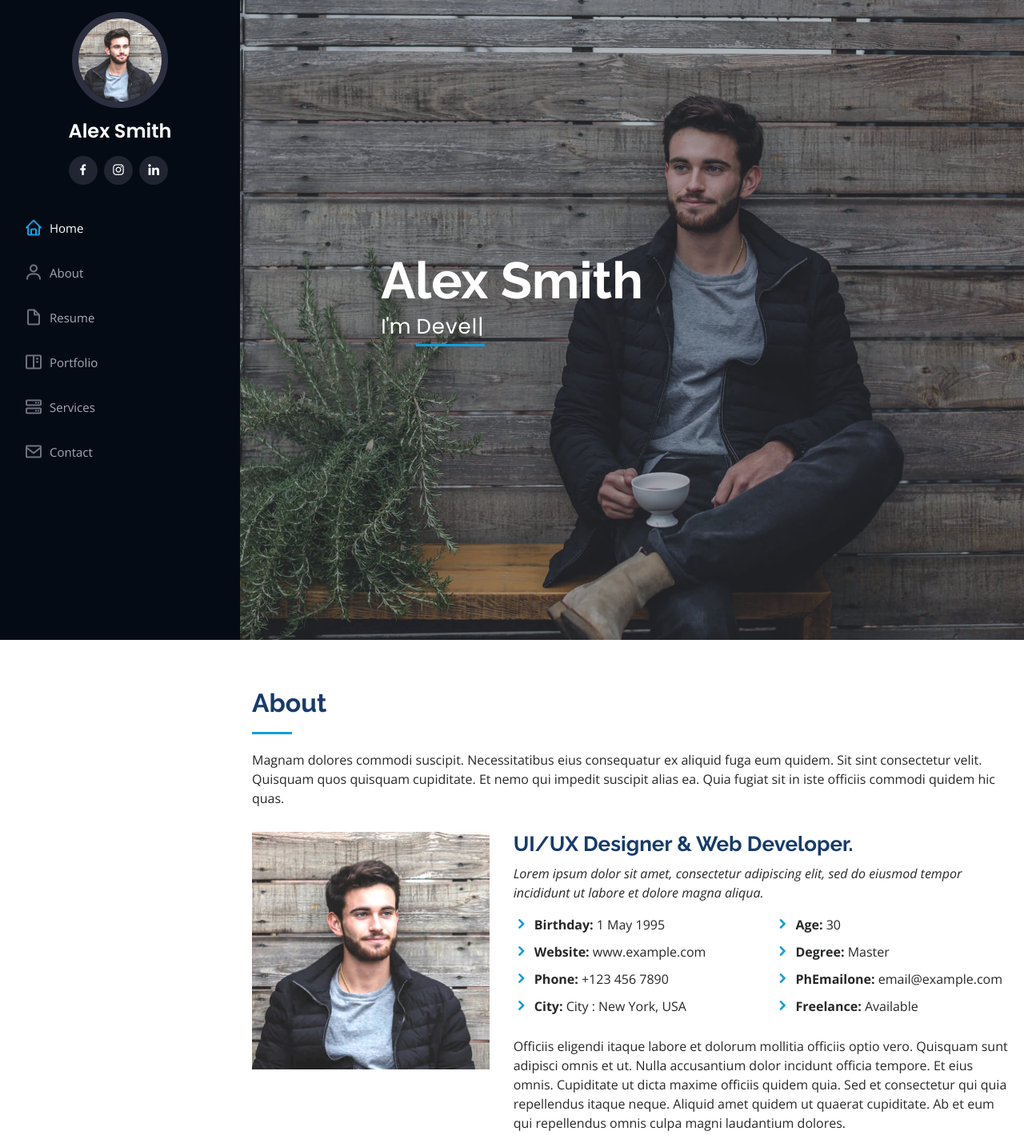
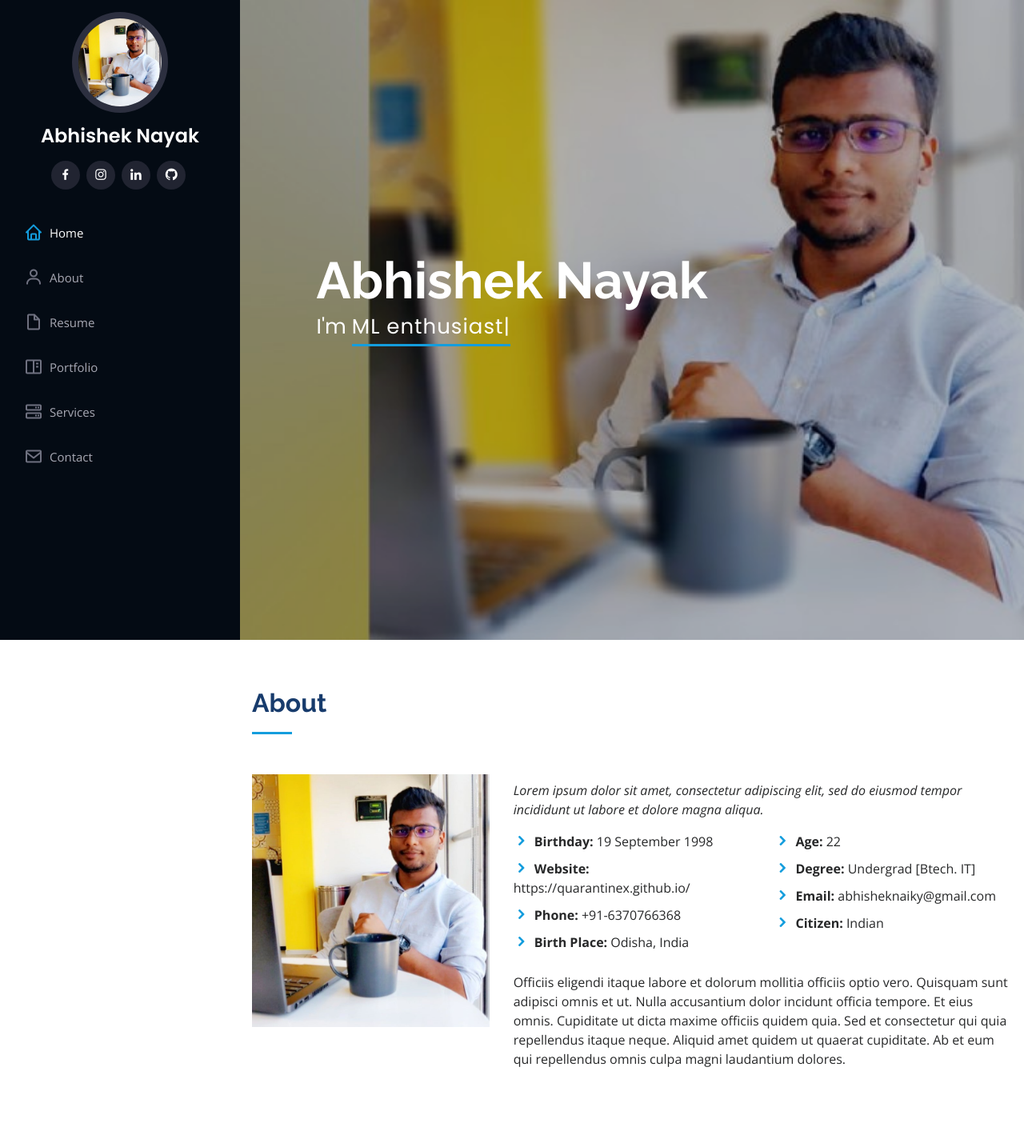
Before and after one commit to Quarantinex/Quarantinex.github.io, a plain HTML site: page index.html in a window 1280 px wide. Shown: the top 1419 px of the page at 80% size. Drawn offline with nearby package versions, Linux system fonts and the light colour scheme.

Commit message:
photo updates

```diff
--- a/assets/css/style.css
+++ b/assets/css/style.css
@@ -211,7 +211,7 @@ h1, h2, h3, h4, h5, h6 {
 #hero {
   width: 100%;
   height: 100vh;
-  background: url("../img/hero-bg.jpg") top center;
+  background: url("../img/office3.jpg") top center;
   background-size: cover;
 }
 
--- a/index.html
+++ b/index.html
@@ -45,12 +45,13 @@
     <div class="d-flex flex-column">
 
       <div class="profile">
-        <img src="assets/img/profile-img.jpg" alt="" class="img-fluid rounded-circle">
-        <h1 class="text-light"><a href="index.html">Alex Smith</a></h1>
+        <img src="assets/img/office2.jpg" alt="" class="img-fluid rounded-circle">
+        <h1 class="text-light"><a href="index.html">Abhishek Nayak</a></h1>
         <div class="social-links mt-3 text-center">
           <a href="https://www.facebook.com/abhishek.naiky" class="facebook"><i class="bx bxl-facebook"></i></a>
           <a href="https://www.instagram.com/dec0d3d_me/" class="instagram"><i class="bx bxl-instagram"></i></a>
           <a href="https://www.linkedin.com/in/abhishek-nayak-366601130/" class="linkedin"><i class="bx bxl-linkedin"></i></a>
+          <a href="https://github.com/Quarantinex" class="github"><i class='bx bxl-github'></i></a>
         </div>
       </div>
 
@@ -58,7 +59,9 @@
         <ul>
           <li class="active"><a href="index.html"><i class="bx bx-home"></i> <span>Home</span></a></li>
           <li><a href="#about"><i class="bx bx-user"></i> <span>About</span></a></li>
+
           <li><a href="#resume"><i class="bx bx-file-blank"></i> <span>Resume</span></a></li>
+
           <li><a href="#portfolio"><i class="bx bx-book-content"></i> Portfolio</a></li>
           <li><a href="#services"><i class="bx bx-server"></i> Services</a></li>
           <li><a href="#contact"><i class="bx bx-envelope"></i> Contact</a></li>
@@ -73,8 +76,8 @@
   <!-- ======= Hero Section ======= -->
   <section id="hero" class="d-flex flex-column justify-content-center align-items-center">
     <div class="hero-container" data-aos="fade-in">
-      <h1>Alex Smith</h1>
-      <p>I'm <span class="typed" data-typed-items="Designer, Developer, Freelancer, Photographer"></span></p>
+      <h1>Abhishek Nayak</h1>
+      <p>I'm <span class="typed" data-typed-items="Developer, ML enthusiast, Student"></span></p>
     </div>
   </section><!-- End Hero -->
 
@@ -86,15 +89,15 @@
 
         <div class="section-title">
           <h2>About</h2>
-          <p>Magnam dolores commodi suscipit. Necessitatibus eius consequatur ex aliquid fuga eum quidem. Sit sint consectetur velit. Quisquam quos quisquam cupiditate. Et nemo qui impedit suscipit alias ea. Quia fugiat sit in iste officiis commodi quidem hic quas.</p>
+          <p></p>
         </div>
 
         <div class="row">
           <div class="col-lg-4" data-aos="fade-right">
-            <img src="assets/img/profile-img.jpg" class="img-fluid" alt="">
+            <img src="assets/img/office2.jpg" class="img-fluid" alt="">
           </div>
           <div class="col-lg-8 pt-4 pt-lg-0 content" data-aos="fade-left">
-            <h3>UI/UX Designer &amp; Web Developer.</h3>
+            <h3>  </h3>
             <p class="font-italic">
               Lorem ipsum dolor sit amet, consectetur adipiscing elit, sed do eiusmod tempor incididunt ut labore et dolore
               magna aliqua.
@@ -102,18 +105,18 @@
             <div class="row">
               <div class="col-lg-6">
                 <ul>
-                  <li><i class="icofont-rounded-right"></i> <strong>Birthday:</strong> 1 May 1995</li>
-                  <li><i class="icofont-rounded-right"></i> <strong>Website:</strong> www.example.com</li>
-                  <li><i class="icofont-rounded-right"></i> <strong>Phone:</strong> +123 456 7890</li>
-                  <li><i class="icofont-rounded-right"></i> <strong>City:</strong> City : New York, USA</li>
+                  <li><i class="icofont-rounded-right"></i> <strong>Birthday:</strong> 19 September 1998</li>
+                  <li><i class="icofont-rounded-right"></i> <strong>Website:</strong> https://quarantinex.github.io/ </li>
+                  <li><i class="icofont-rounded-right"></i> <strong>Phone:</strong> +91-6370766368</li>
+                  <li><i class="icofont-rounded-right"></i> <strong>Birth Place:</strong> Odisha, India</li>
                 </ul>
               </div>
               <div class="col-lg-6">
                 <ul>
-                  <li><i class="icofont-rounded-right"></i> <strong>Age:</strong> 30</li>
-                  <li><i class="icofont-rounded-right"></i> <strong>Degree:</strong> Master</li>
-                  <li><i class="icofont-rounded-right"></i> <strong>PhEmailone:</strong> email@example.com</li>
-                  <li><i class="icofont-rounded-right"></i> <strong>Freelance:</strong> Available</li>
+                  <li><i class="icofont-rounded-right"></i> <strong>Age:</strong> 22</li>
+                  <li><i class="icofont-rounded-right"></i> <strong>Degree:</strong> Undergrad [Btech. IT]</li>
+                  <li><i class="icofont-rounded-right"></i> <strong>Email:</strong> abhisheknaiky@gmail.com </li>
+                  <li><i class="icofont-rounded-right"></i> <strong>Citizen:</strong> Indian </li>
                 </ul>
               </div>
             </div>
```
Also changed, not shown: assets/img/Abhishek_1.jpg (added), assets/img/office.jpg (added), assets/img/office2.jpg (added), assets/img/office3.jpg (added).
